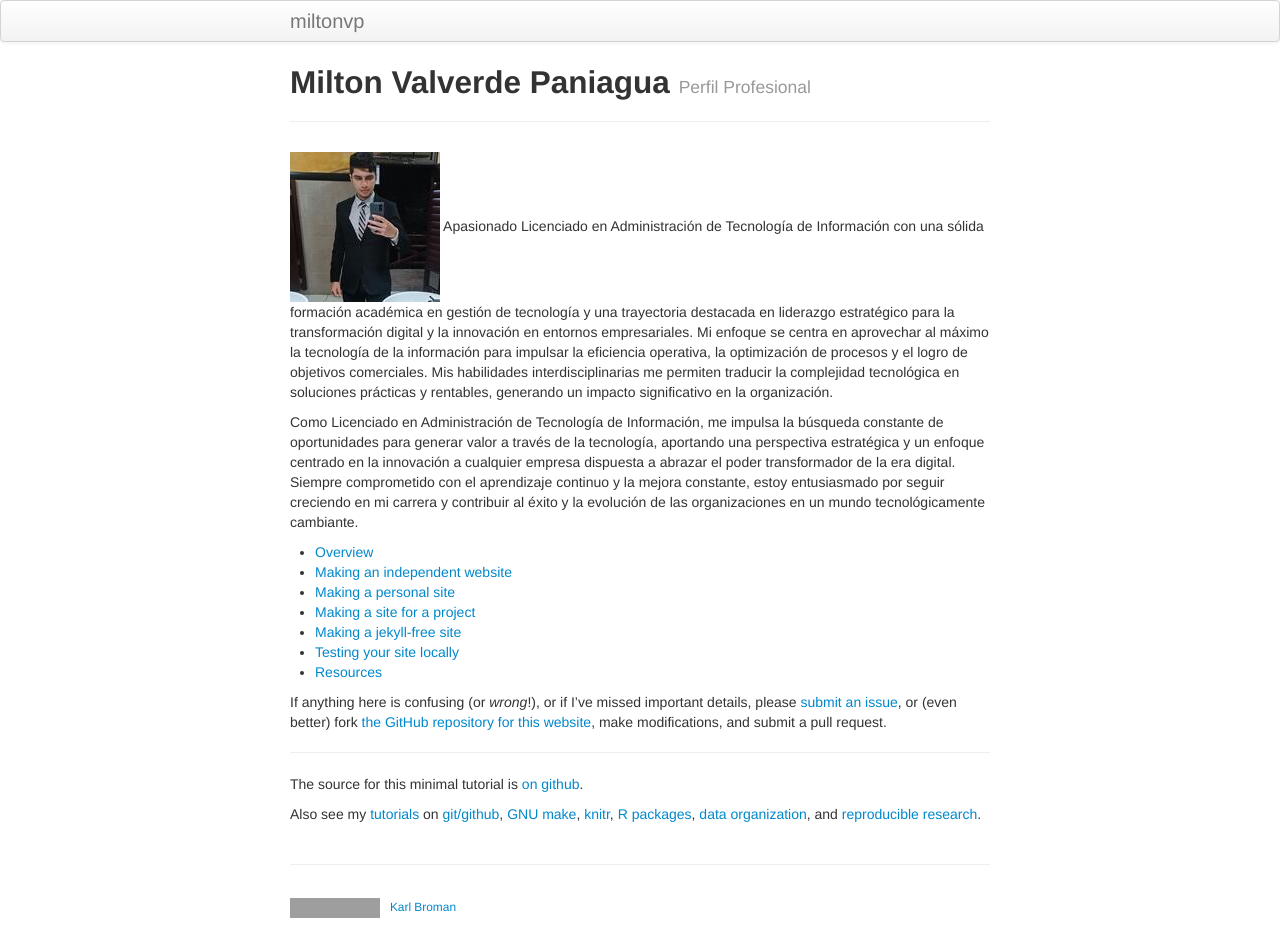
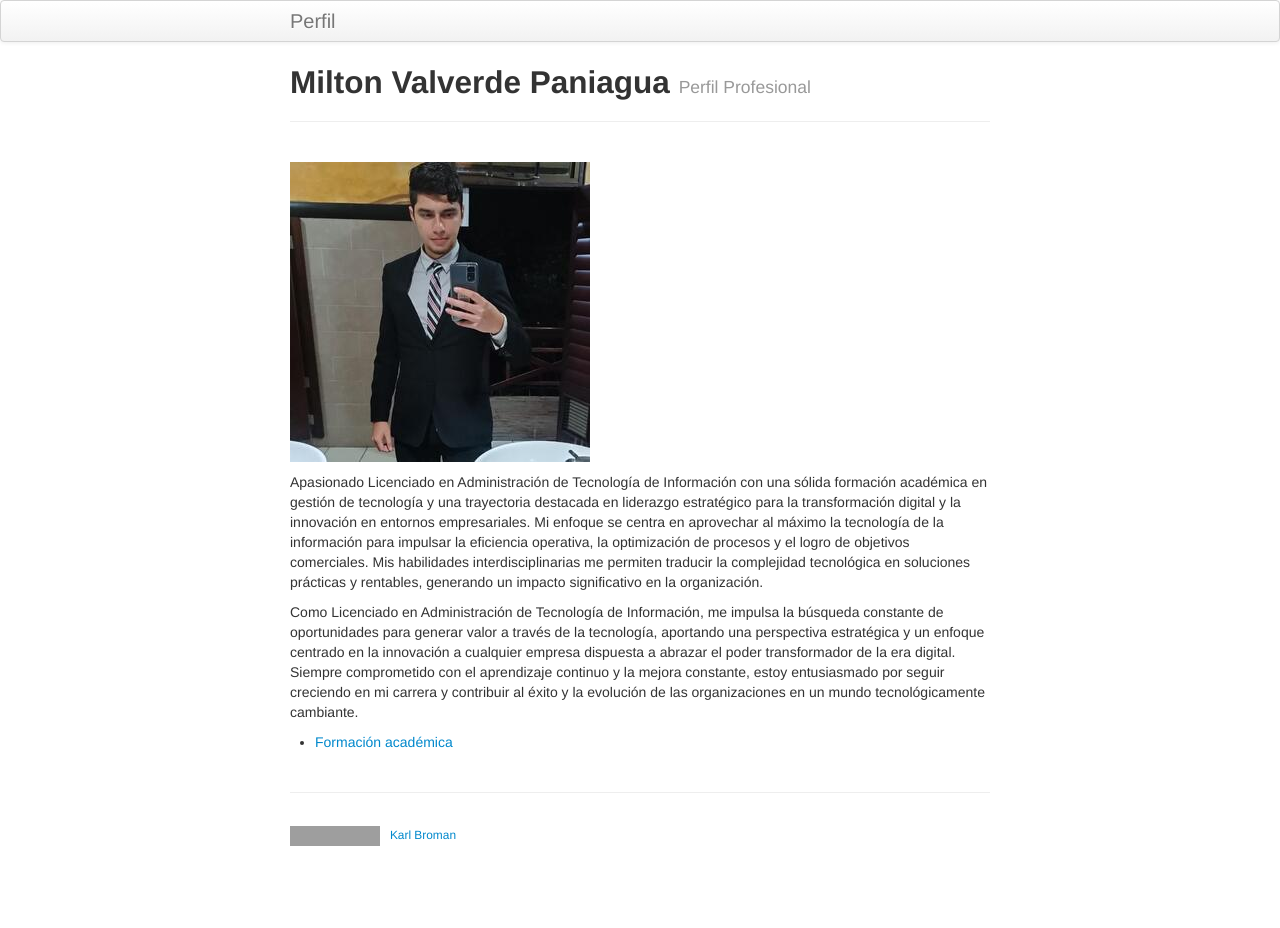
Before and after one commit to MiltonVP/MiltonVP.github.io, a Jekyll site: the page built from index.md, in a window 1280 px wide. Built offline with Jekyll 4.4.1, drawn with Linux system fonts in a browser that asks for light colours; after the commit the page ends 900 px from its top, so only the background shows below that; grey boxes are pictures that could not be loaded.

Commit message:
Add academic studies

```diff
--- a/_config.yml
+++ b/_config.yml
@@ -8,7 +8,7 @@ highlighter: rouge
 # Themes are encouraged to use these universal variables
 # so be sure to set them if your theme uses them.
 #
-title : miltonvp
+title : Perfil
 author :
   name : Milton Andrey Valverde Paniagua
   email : miltonvp@estudiantec.cr
--- a/index.md
+++ b/index.md
@@ -5,32 +5,9 @@ tagline: Perfil Profesional
 description: Vista previa sobre el perfil de Milton Valverde
 ---
 ![Alt text](/assets/img/profile.jpg "Profile Image")
+---
 Apasionado Licenciado en Administración de Tecnología de Información con una sólida formación académica en gestión de tecnología y una trayectoria destacada en liderazgo estratégico para la transformación digital y la innovación en entornos empresariales. Mi enfoque se centra en aprovechar al máximo la tecnología de la información para impulsar la eficiencia operativa, la optimización de procesos y el logro de objetivos comerciales. Mis habilidades interdisciplinarias me permiten traducir la complejidad tecnológica en soluciones prácticas y rentables, generando un impacto significativo en la organización.
 
 Como Licenciado en Administración de Tecnología de Información, me impulsa la búsqueda constante de oportunidades para generar valor a través de la tecnología, aportando una perspectiva estratégica y un enfoque centrado en la innovación a cualquier empresa dispuesta a abrazar el poder transformador de la era digital. Siempre comprometido con el aprendizaje continuo y la mejora constante, estoy entusiasmado por seguir creciendo en mi carrera y contribuir al éxito y la evolución de las organizaciones en un mundo tecnológicamente cambiante.
 
-- [Overview](pages/overview.html)
-- [Making an independent website](pages/independent_site.html)
-- [Making a personal site](pages/user_site.html)
-- [Making a site for a project](pages/project_site.html)
-- [Making a jekyll-free site](pages/nojekyll.html)
-- [Testing your site locally](pages/local_test.html)
-- [Resources](pages/resources.html)
-
-If anything here is confusing (or _wrong_!), or if I've missed
-important details, please
-[submit an issue](https://github.com/kbroman/simple_site/issues), or (even
-better) fork [the GitHub repository for this website](https://github.com/kbroman/simple_site),
-make modifications, and submit a pull request.
-
----
-
-The source for this minimal tutorial is [on github](https://github.com/kbroman/simple_site).
-
-Also see my [tutorials](https://kbroman.org/tutorials) on
-[git/github](https://kbroman.org/github_tutorial),
-[GNU make](https://kbroman.org/minimal_make),
-[knitr](https://kbroman.org/knitr_knutshell),
-[R packages](https://kbroman.org/pkg_primer),
-[data organization](https://kbroman.org/dataorg),
-and [reproducible research](https://kbroman.org/steps2rr).
+- [Formación académica](pages/academic.html)
```
Also changed, not shown: pages/academic.md (added, +17 -0 lines), assets/img/profile.jpg.
